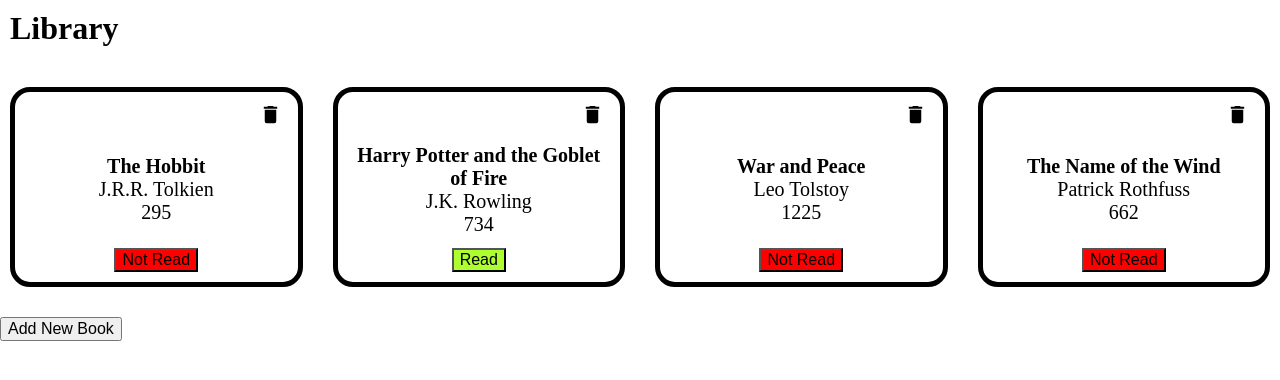
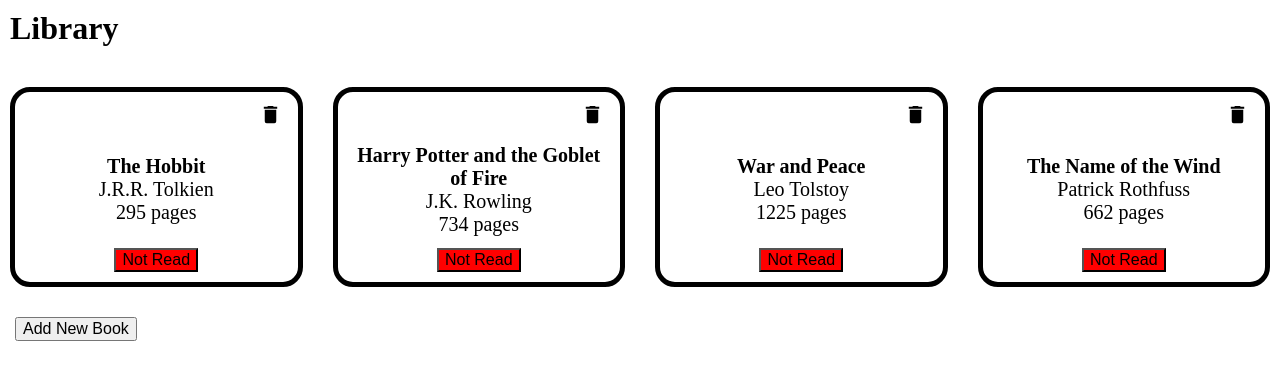
Before and after one commit to jbialkin98/library, a plain HTML site: page index.html in a window 1280 px wide. Both pictures are taken after a click on the button "Read". Drawn offline with Linux system fonts and the light colour scheme.

Commit message:
Specify pages in card

```diff
--- a/code.js
+++ b/code.js
@@ -27,7 +27,7 @@ function Book(title, author, pages, read) {
 }
 
 Book.prototype.readStatus = (book, readButton) => {
-    if (book.read === 'read') {
+    if (book.read === 'Read') {
         book.read = 'Not Read';
         readButton.classList.remove('read');
         readButton.classList.add('notRead');
@@ -107,7 +107,7 @@ function bookPages(book, cardContent) {
     const newDiv = document.createElement('div');
     newDiv.classList.add('newDiv');
     cardContent.appendChild(newDiv);
-    newDiv.textContent = book.pages;
+    newDiv.textContent = book.pages + ' pages';
 }
 
 function bookRead(book, bookCard) {
@@ -119,6 +119,7 @@ function bookRead(book, bookCard) {
     readButton.classList.add('readButton');
     readButton.type = 'checkbox';
     readButton.textContent = book.read;
+
     if (book.read === 'Read') {
         readButton.classList.add('read');
     } else if (book.read === 'Not Read') {
@@ -127,6 +128,7 @@ function bookRead(book, bookCard) {
         return;
     }
     cardBottom.appendChild(readButton);
+
     readButton.addEventListener('click', () => {
         book.readStatus(book, readButton);
     });
--- a/styles.css
+++ b/styles.css
@@ -59,6 +59,10 @@ img {
     cursor: pointer;
 }
 
+.newBook {
+    margin-left: 15px;
+}
+
 .popUpDisplay {
     border: 10px solid black;
     position: fixed;
```
